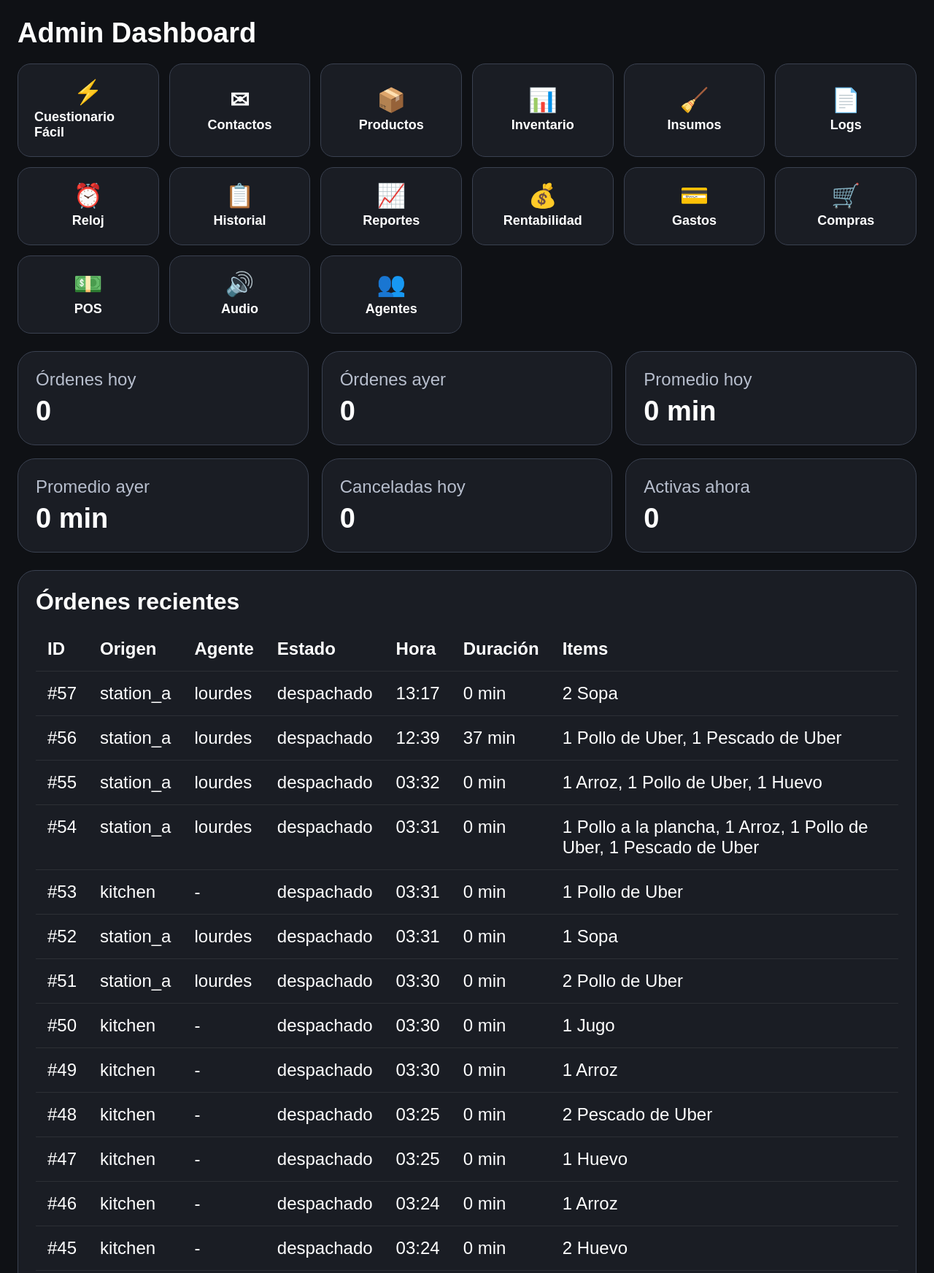
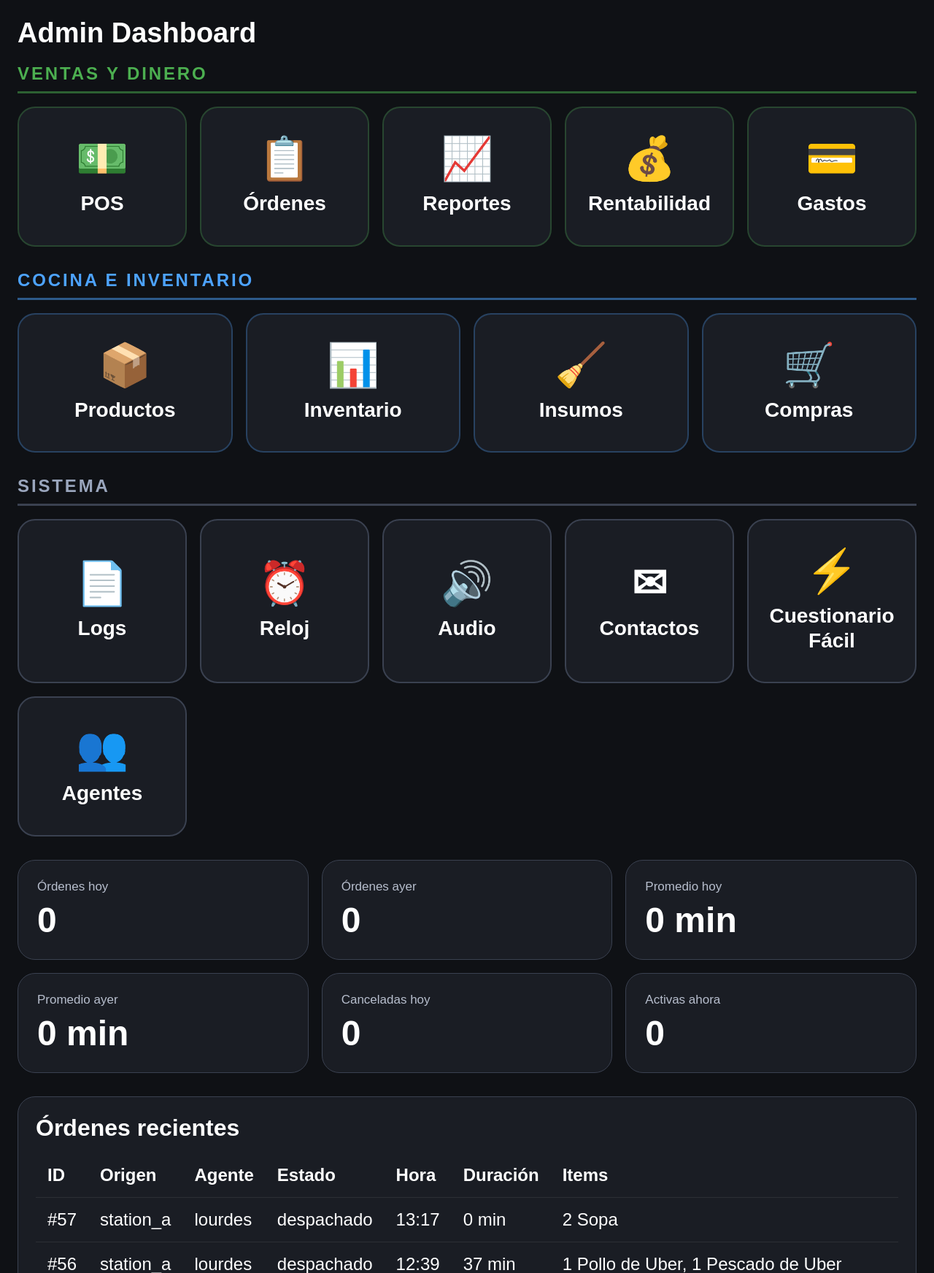
Before and after one commit to derod/listorestaurantsoftware, a FastAPI app: page /admin in a window 1280 px wide. Shown: the part 145-1889 px from the top of the page at 73% size. Run offline with FastAPI, Linux system fonts and the light colour scheme; the visitor is signed in with stand-in values (Sample User, id 1); data comes from the database, SQL or seed files in the repository; data that the repository does not hold is empty; parts of the project's set-up code (start-up, migrations or seed data) failed here and were passed over.

Commit message:
redesign(dashboard): botones agrupados por categoría, más grandes y legibles
Mantiene tema oscuro, header, título y fila de métricas. Agrupa la navegación
en 3 secciones con encabezado en mayúsculas y color: "Ventas y dinero" (verde:
POS, Órdenes, Reportes, Rentabilidad, Gastos), "Cocina e inventario" (azul:
Productos, Inventario, Insumos, Compras) y "Sistema" (gris: Logs, Reloj, Audio,
Contactos, Cuestionario, Agentes). Íconos, texto y área de botón más grandes
(mejor legibilidad y toque para usuarios mayores); números de métricas más
destacados. Sin agregar ni cambiar contenido, solo reorganizar y agrandar.

Co-Authored-By: Claude Opus 4.8 <noreply@anthropic.com>

```diff
--- a/restaurant_kds_project/app/templates/admin.html
+++ b/restaurant_kds_project/app/templates/admin.html
@@ -3,30 +3,59 @@
 <h1>Admin Dashboard</h1>
 
 <style>
-  .admin-actions { display:grid; grid-template-columns:repeat(auto-fit, minmax(180px, 1fr)); gap:14px; margin-bottom:24px; }
-  .admin-action { display:flex; flex-direction:column; align-items:center; justify-content:center; gap:8px; padding:22px; border-radius:18px; background:var(--card); border:1px solid var(--border); color:inherit; text-decoration:none; font-size:18px; font-weight:700; transition:border-color 0.15s, transform 0.15s; }
-  .admin-action:hover { border-color:var(--accent); transform:translateY(-2px); }
-  .admin-action .ico { font-size:32px; line-height:1; }
-  .admin-action { position:relative; }
-  .admin-action .lead-count { position:absolute; top:12px; right:12px; min-width:22px; height:22px; padding:0 6px; border-radius:999px; background:var(--red); color:#fff; font-size:13px; font-weight:800; display:flex; align-items:center; justify-content:center; }
+  .nav-section { margin-bottom:32px; }
+  .nav-section-title { font-size:24px; font-weight:900; letter-spacing:0.12em; text-transform:uppercase; margin:0 0 18px; padding-bottom:10px; border-bottom:3px solid var(--border); }
+  .sec-sales   .nav-section-title { color:var(--green); border-color:rgba(76,175,80,0.5); }
+  .sec-kitchen .nav-section-title { color:var(--blue);  border-color:rgba(77,163,255,0.5); }
+  .sec-system  .nav-section-title { color:#9aa6bd;       border-color:var(--border); }
+
+  .admin-actions { display:grid; grid-template-columns:repeat(auto-fit, minmax(230px, 1fr)); gap:18px; margin-bottom:0; }
+  .admin-action { position:relative; display:flex; flex-direction:column; align-items:center; justify-content:center; gap:16px; padding:40px 22px; min-height:170px; border-radius:24px; background:var(--card); border:2px solid var(--border); color:inherit; text-decoration:none; font-size:28px; font-weight:800; text-align:center; line-height:1.2; transition:border-color 0.15s, transform 0.12s; }
+  .admin-action:hover { transform:translateY(-3px); }
+  .admin-action .ico { font-size:58px; line-height:1; }
+  .sec-sales   .admin-action { border-color:rgba(76,175,80,0.28); }
+  .sec-sales   .admin-action:hover { border-color:var(--green); }
+  .sec-kitchen .admin-action { border-color:rgba(77,163,255,0.28); }
+  .sec-kitchen .admin-action:hover { border-color:var(--blue); }
+  .sec-system  .admin-action:hover { border-color:#9aa6bd; }
+  .admin-action .lead-count { position:absolute; top:16px; right:16px; min-width:30px; height:30px; padding:0 8px; border-radius:999px; background:var(--red); color:#fff; font-size:17px; font-weight:800; display:flex; align-items:center; justify-content:center; }
+  .stats-grid { gap:18px; margin-bottom:32px; }
+  .stats-grid .stat-card { padding:26px; }
+  .stats-grid .stat-label { font-size:17px; }
+  .stats-grid .stat-value { font-size:48px; }
 </style>
 
+<div class="nav-section sec-sales">
+  <div class="nav-section-title">Ventas y dinero</div>
   <div class="admin-actions">
-  <a href="/cuestionario" class="admin-action"><div class="ico">&#9889;</div>Cuestionario Fácil</a>
-  <a href="/admin/leads" class="admin-action"><div class="ico">&#9993;</div>Contactos{% if leads_unread %}<span class="lead-count">{{ leads_unread }}</span>{% endif %}</a>
+    <a href="/admin/pos-settings" class="admin-action"><div class="ico">&#128181;</div>POS</a>
+    <a href="/admin/orders/history" class="admin-action"><div class="ico">&#128203;</div>Órdenes</a>
+    <a href="/admin/reports" class="admin-action"><div class="ico">&#128200;</div>Reportes</a>
+    <a href="/admin/rentabilidad" class="admin-action"><div class="ico">&#128176;</div>Rentabilidad</a>
+    <a href="/admin/gastos" class="admin-action"><div class="ico">&#128179;</div>Gastos</a>
+  </div>
+</div>
+
+<div class="nav-section sec-kitchen">
+  <div class="nav-section-title">Cocina e inventario</div>
+  <div class="admin-actions">
     <a href="/admin/products" class="admin-action"><div class="ico">&#128230;</div>Productos</a>
     <a href="/admin/inventory" class="admin-action"><div class="ico">&#128202;</div>Inventario</a>
     <a href="/admin/inventario" class="admin-action"><div class="ico">&#129529;</div>Insumos</a>
+    <a href="/admin/compras" class="admin-action"><div class="ico">&#128722;</div>Compras</a>
+  </div>
+</div>
+
+<div class="nav-section sec-system">
+  <div class="nav-section-title">Sistema</div>
+  <div class="admin-actions">
     <a href="/admin/logs" class="admin-action"><div class="ico">&#128196;</div>Logs</a>
     <a href="/admin/clock" class="admin-action"><div class="ico">&#9200;</div>Reloj</a>
-  <a href="/admin/orders/history" class="admin-action"><div class="ico">&#128203;</div>Historial</a>
-  <a href="/admin/reports" class="admin-action"><div class="ico">&#128200;</div>Reportes</a>
-  <a href="/admin/rentabilidad" class="admin-action"><div class="ico">&#128176;</div>Rentabilidad</a>
-  <a href="/admin/gastos" class="admin-action"><div class="ico">&#128179;</div>Gastos</a>
-  <a href="/admin/compras" class="admin-action"><div class="ico">&#128722;</div>Compras</a>
-  <a href="/admin/pos-settings" class="admin-action"><div class="ico">&#128181;</div>POS</a>
     <a href="/admin/audio" class="admin-action"><div class="ico">&#128266;</div>Audio</a>
+    <a href="/admin/leads" class="admin-action"><div class="ico">&#9993;</div>Contactos{% if leads_unread %}<span class="lead-count">{{ leads_unread }}</span>{% endif %}</a>
+    <a href="/cuestionario" class="admin-action"><div class="ico">&#9889;</div>Cuestionario Fácil</a>
     <a href="/admin/waiters" class="admin-action"><div class="ico">&#128101;</div>Agentes</a>
+  </div>
 </div>
 
 <div class="stats-grid">
```
Lines whose indentation alone changed are shown as unchanged.
